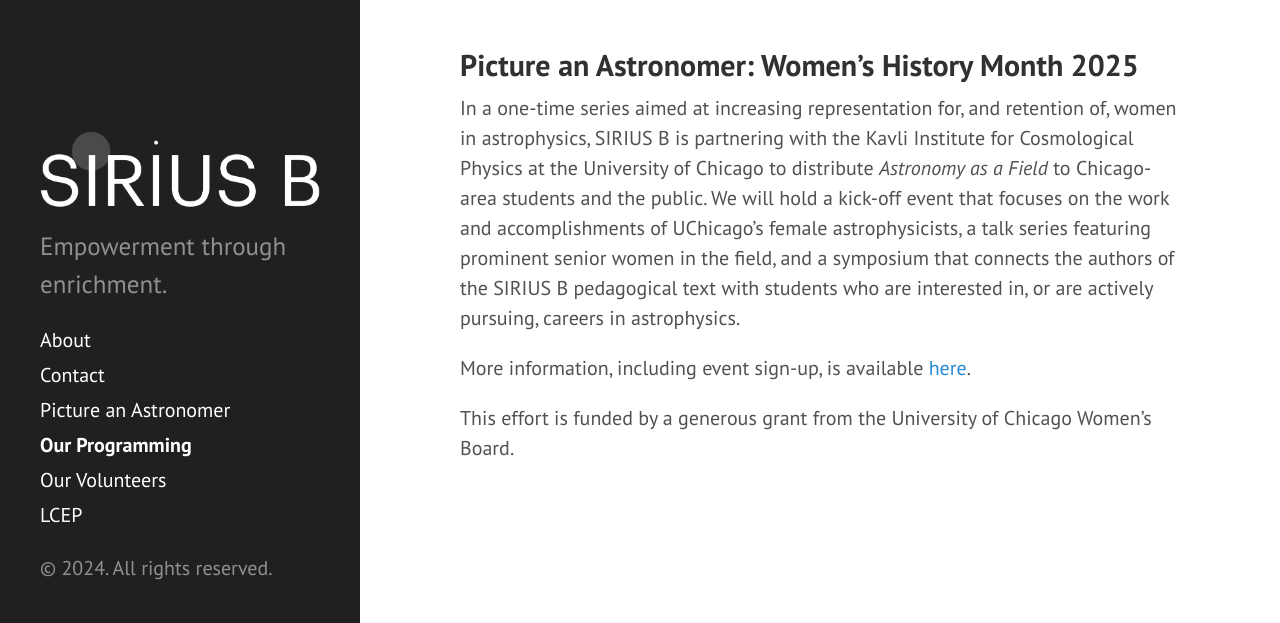
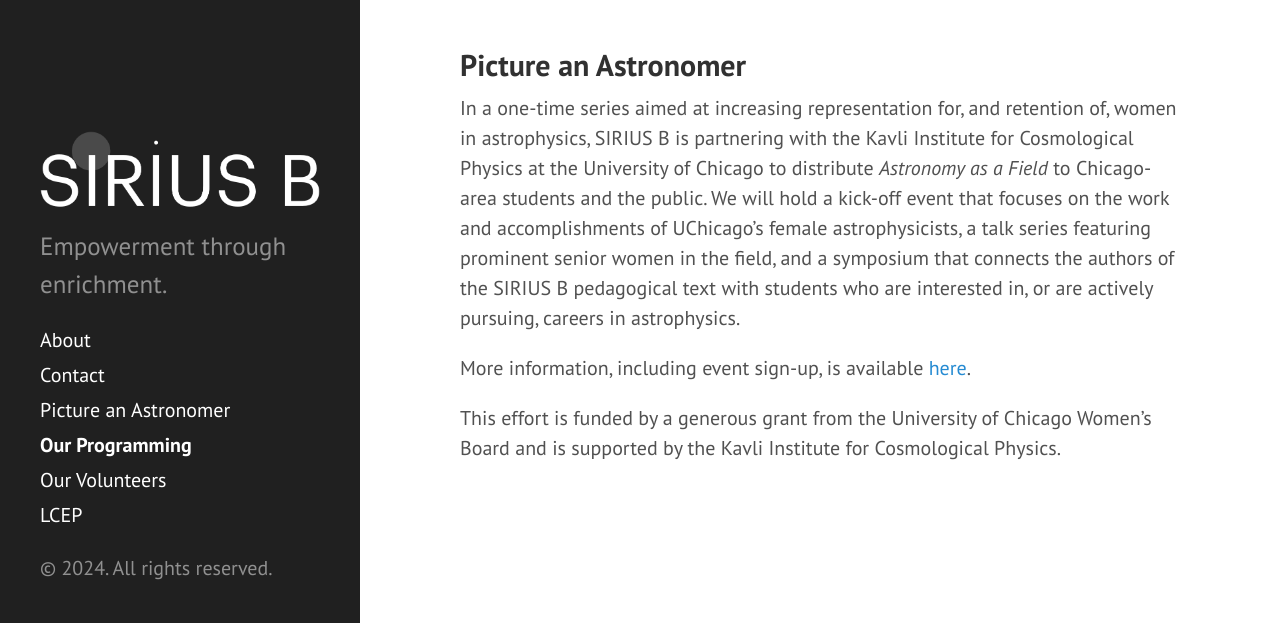
Before and after one commit to siriusb-org/siriusb-org.github.io, a Jekyll site: the page built from programming.md, in a window 1280 px wide and 900 px high, scrolled down 3326 px, cut to the strip 277-900 px from the top of the window. Built offline with Jekyll 4.4.1, drawn with Linux system fonts in a browser that asks for light colours.

Commit message:
add additional KICP credit

```diff
--- a/programming.md
+++ b/programming.md
@@ -58,13 +58,13 @@ A collage of images from our inaugural VERGE program in January 2024.
 
 &nbsp;
 
-## Picture an Astronomer: Women's History Month 2025
+## Picture an Astronomer
 
 In a one-time series aimed at increasing representation for, and retention of, women in astrophysics, SIRIUS B is partnering with the Kavli Institute for Cosmological Physics at the University of Chicago to distribute *Astronomy as a Field* to Chicago-area students and the public. We will hold a kick-off event that focuses on the work and accomplishments of UChicago's female astrophysicists, a talk series featuring prominent senior women in the field, and a symposium that connects the authors of the SIRIUS B pedagogical text with students who are interested in, or are actively pursuing, careers in astrophysics.
 
 More information, including event sign-up, is available [here](https://siriusb.org/pictureanastronomer).
 
-This effort is funded by a generous grant from the University of Chicago Women's Board.
+This effort is funded by a generous grant from the University of Chicago Women's Board and is supported by the Kavli Institute for Cosmological Physics.
 
 
 
```
